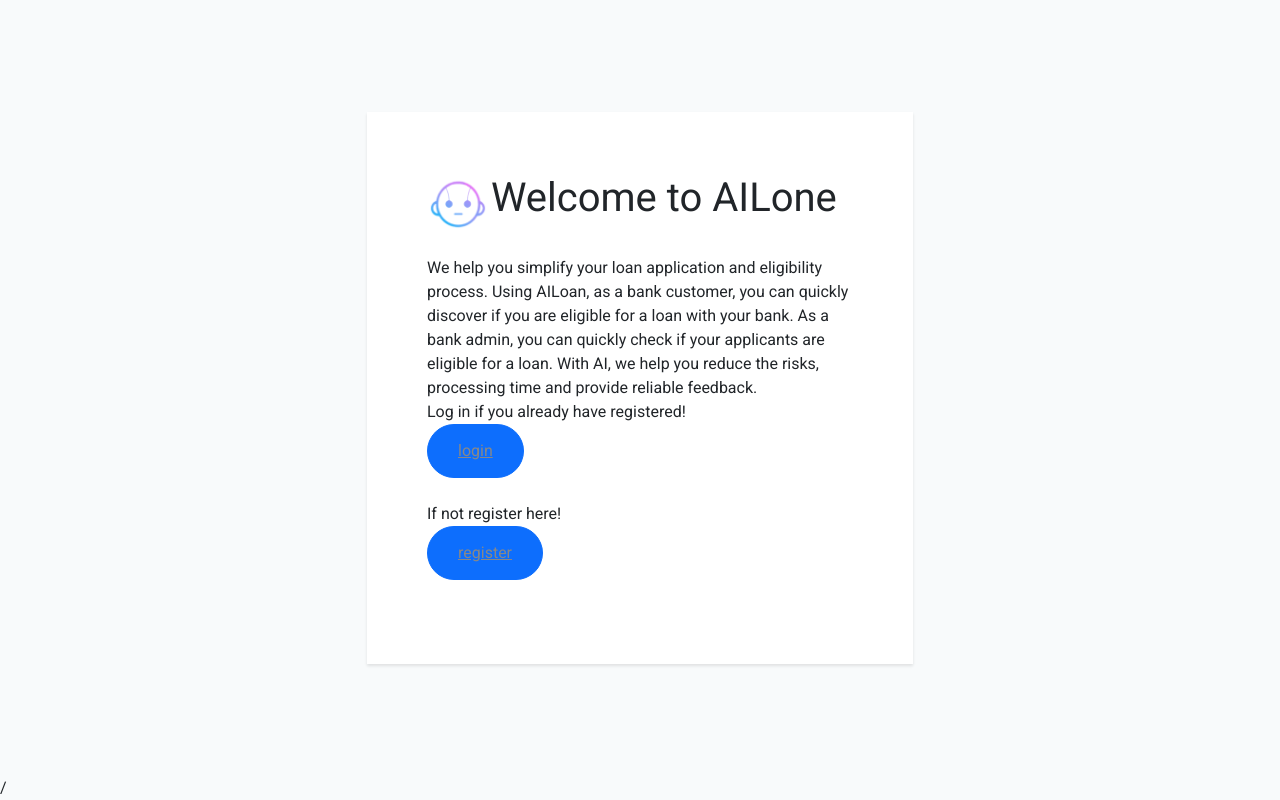
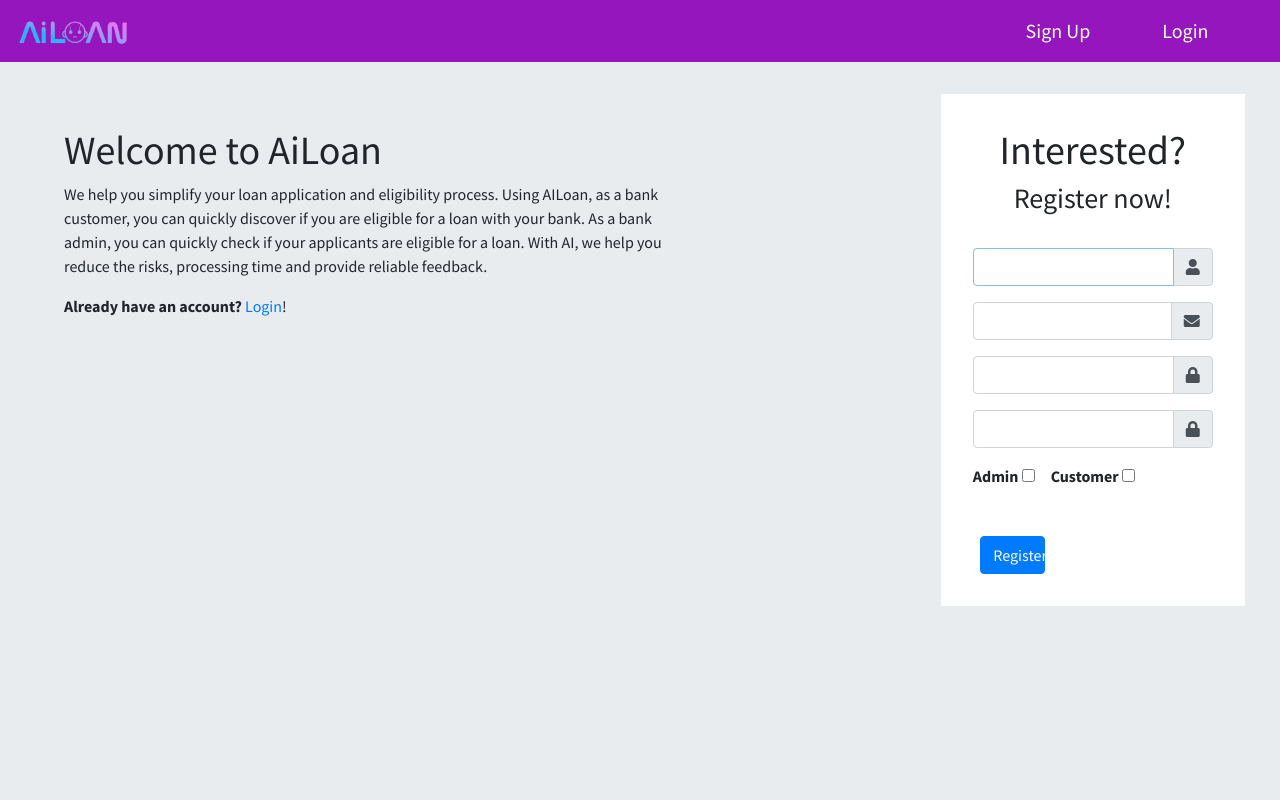
Before and after one commit to Akuien/Group6, a Django app: page / in a window 1280 px wide. Run offline with Django 3.2, Linux system fonts and the light colour scheme; parts of the project's set-up code (start-up, migrations or seed data) failed here and were passed over; some libraries are stand-ins or nearby versions.

Commit message:
Home page created

```diff
--- a/loanProject/loanApp/views.py
+++ b/loanProject/loanApp/views.py
@@ -47,7 +47,22 @@ def home(request):
     return render(request, 'home.html')
 
 def welcome(request):
-    return render(request, 'welcome.html')
+    msg = None
+    if request.method == 'POST':
+        form = SignUpForm(request.POST)
+        if form.is_valid():
+            user = form.save()
+            msg = 'user created'
+            return render(request, 'login.html', {'form': form})
+        else:
+            msg = 'form is not valid'
+    else:
+        form = SignUpForm()
+
+    #return render(request, 'welcome.html')
+    return render(request, "home.html", {
+        "form": form,
+    })
 
 def user_dashboard(request):
     if request.user.is_authenticated:
@@ -318,9 +333,16 @@ def profile(request):
         # User is not authenticated (anonymous), handle it accordingly
         return render(request, 'anonymousProfile.html')
 
+@login_required
+def applicants(request):
+    if request.user.is_authenticated:
+        applicants = LoanApplicant.objects.all()
 
-def applicants(request):
-    return render(request, 'admin/applicants.html')
+        return render(request, 'admin/applicants.html', {
+            "applicants": applicants,
+        })
+
+    return redirect(login)
 
 def predictions(request):
     context = {'messages': []}
--- a/loanProject/templates/home.html
+++ b/loanProject/templates/home.html
@@ -1,27 +1,172 @@
 <!DOCTYPE html>
 <html>
-<head>
-  <!-- Required meta tags -->
-  <meta charset="utf-8">
-  <meta name="viewport" content="width=device-width, initial-scale=1, shrink-to-fit=no">
+  {% load static %}
+  <head>
+    <!-- Required meta tags -->
+    <!-- Google Font: Source Sans Pro -->
+    <link rel="stylesheet" href="https://fonts.googleapis.com/css?family=Source+Sans+Pro:300,400,400i,700&display=fallback">
+    <!-- Font Awesome -->
+    <link rel="stylesheet" href="{%static 'assets/plugins/fontawesome-free/css/all.min.css' %}">
+    <!-- Ionicons -->
+    <link rel="stylesheet" href="https://code.ionicframework.com/ionicons/2.0.1/css/ionicons.min.css">
+    <!-- Tempusdominus Bootstrap 4 -->
+    <link rel="stylesheet" href="{%static 'assets/plugins/tempusdominus-bootstrap-4/css/tempusdominus-bootstrap-4.min.css' %}">
+    <!-- iCheck -->
+    <link rel="stylesheet" href="{%static 'assets/plugins/icheck-bootstrap/icheck-bootstrap.min.css' %}">
+    <!-- JQVMap -->
+    <link rel="stylesheet" href="{%static 'assets/plugins/jqvmap/jqvmap.min.css' %}">
+    <!-- Theme style -->
+    <link rel="stylesheet" href="{%static 'assets/dist/css/adminlte.min.css' %}">
+    <!-- overlayScrollbars -->
+    <link rel="stylesheet" href="{%static 'assets/plugins/overlayScrollbars/css/OverlayScrollbars.min.css' %}">
+    <!-- Daterange picker -->
+    <link rel="stylesheet" href="{%static 'assets/plugins/daterangepicker/daterangepicker.css' %}">
+    <!-- summernote -->
+    <link rel="stylesheet" href="{%static 'assets/plugins/summernote/summernote-bs4.min.css' %}">
 
-  <!-- Bootstrap 4 files -->
-  <link rel="stylesheet" href="//maxcdn.bootstrapcdn.com/bootstrap/3.2.0/css/bootstrap.min.css">
-  <link rel="stylesheet" href="//maxcdn.bootstrapcdn.com/bootstrap/3.2.0/css/bootstrap-theme.min.css">
+    <title>AI Loan</title>
 
-  <title>home page</title>
-</head>
+    <style>
+      body {
+        background-color: #e9ecef;
+      }
 
-<body style="margin-left:80px">
-  <div class="Group 6"> <!-- page-header -->
-    <h1>This is your home page</h1>
-    <p>all your personal profile and and available function would be present here </p>
-  </div>
+      .nav {
+        background-color: #9616BD;
+      }
 
-  <hr>
+      .link {
+        padding-right: 2em;
+        font-size: 1.25em;
+      }
 
+      .nav-link {
+        color: white;
+      }
 
+      .nav-link:hover {
+        color: rgb(200, 200, 200);
+      }
 
+      .box {
+        display: inline-block;
+        width: 50%;
+        float: left;
+        padding: 2em;
+      }
 
-</body>
+      .home {
+        padding: 2em;
+      }
+
+      .form {
+        background-color: rgb(200, 200, 240);
+        background-color: white;
+        padding: 2em;
+        border-radiums: 1em;
+        text-align: center;
+        width: 25%;
+        margin-left: 15em;
+      }
+
+      .left {
+        width: 55%;
+      }
+
+      form {
+        margin-top: 2em;
+      }
+    </style>
+  </head>
+
+  <body>
+    <nav class="navbar navbar-expand-sm nav">
+      <div class="container-fluid">
+        <a class="navbar-brand" href="/">
+          <img src="{%static 'assets/dist/img/AILOAN-removebg.png' %}" height="35%" width="35%">
+        </a>
+
+        <ul class="nav navbar-nav navbar-right">
+          <li class="link"><a href="/register" class="nav-link">Sign Up</a></li>
+          <li class="link"><a href="/login" class="nav-link">Login</a></li>
+        </ul>
+      </div>
+    </nav>
+
+    <div class="home">
+      <div class="box left">
+        <h1>Welcome to AiLoan</h1>
+        <p>We help you simplify your loan application and eligibility process. Using AILoan, as a bank customer, you can quickly discover if you are eligible for a loan with your bank. As a bank admin, you can quickly check if your applicants are eligible for a loan. With AI, we help you reduce the risks, processing time and provide reliable feedback.</p>
+        <p><b>Already have an account?</b> <a href="/login">Login</a>!</p>
+      </div>
+
+      <div class="box form">
+        <h1>Interested?</h1>
+        <h3>Register now!</h3>
+        <span class="mb-0 text-muted">
+          {% if msg %}
+              {{ msg | safe }}
+          {% endif %}
+        </span>
+        <form action="" method="post">
+          <span class="mb-0 text-muted">
+            {% if msg %}
+                {{ msg | safe }}
+            {% endif %}
+          </span>
+
+          {% csrf_token %}
+          <div class="input-group mb-3">
+              {{ form.username }}
+            <div class="input-group-append">
+              <div class="input-group-text">
+                <span class="fas fa-user"></span>
+              </div>
+            </div>
+          </div>
+          <div class="input-group mb-3">
+              {{ form.email}}
+            <div class="input-group-append">
+              <div class="input-group-text">
+                <span class="fas fa-envelope"></span>
+              </div>
+            </div>
+          </div>
+          <div class="input-group mb-3">
+              {{ form.password1 }}
+            <div class="input-group-append">
+              <div class="input-group-text">
+                <span class="fas fa-lock"></span>
+              </div>
+            </div>
+          </div>
+          <div class="input-group mb-3">
+            {{ form.password2 }}
+            <div class="input-group-append">
+              <div class="input-group-text">
+                <span class="fas fa-lock"></span>
+              </div>
+            </div>
+          </div>
+          <div class="d-flex mb-5 align-items-center">
+            <label for="id_is_admin" class="control control--checkbox mb-0 mr-3">
+              <span class="caption">Admin</span>
+              {{ form.is_admin }}
+              <div class="control__indicator" id="adminCheckbox"></div>
+            </label>
+
+            <label for="id_is_customer" class="control control--checkbox mb-0">
+              <span class="caption">Customer</span>
+              {{ form.is_customer }}
+              <div class="control__indicator" id="customerCheckbox"></div>
+            </label>
+          </div>
+
+          <div class="col-4">
+            <button type="submit" class="btn btn-primary btn-block">Register</button>
+          </div>
+        </form>
+      </div>
+    </div>
+  </body>
 </html>
```
